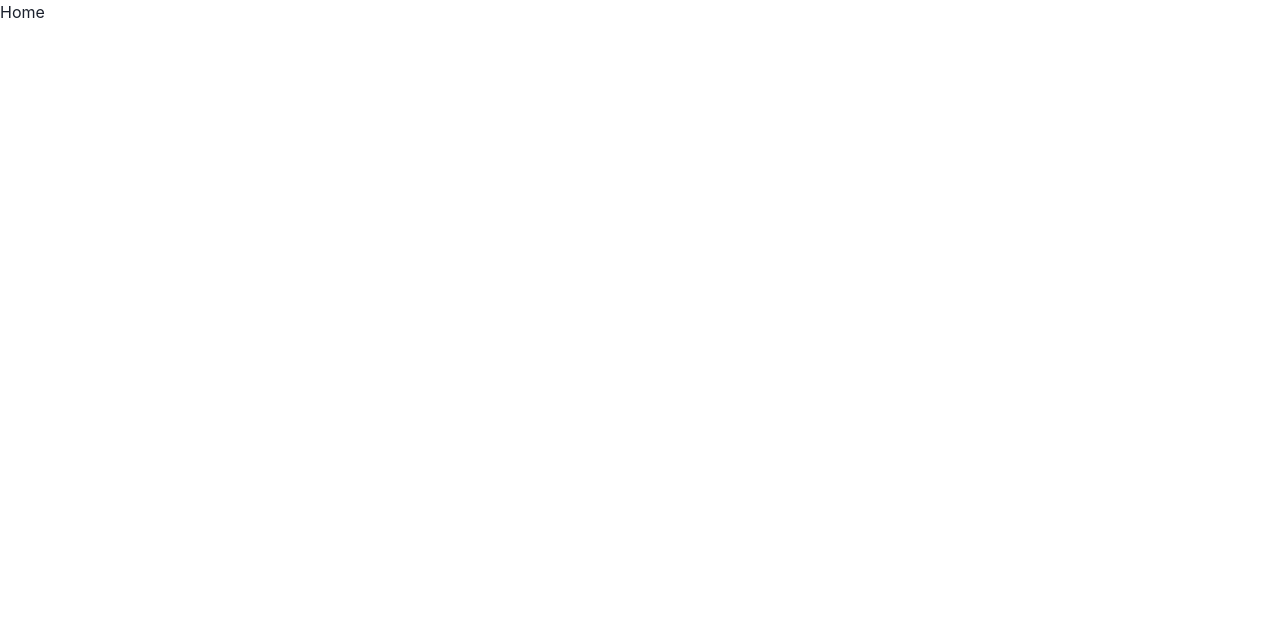
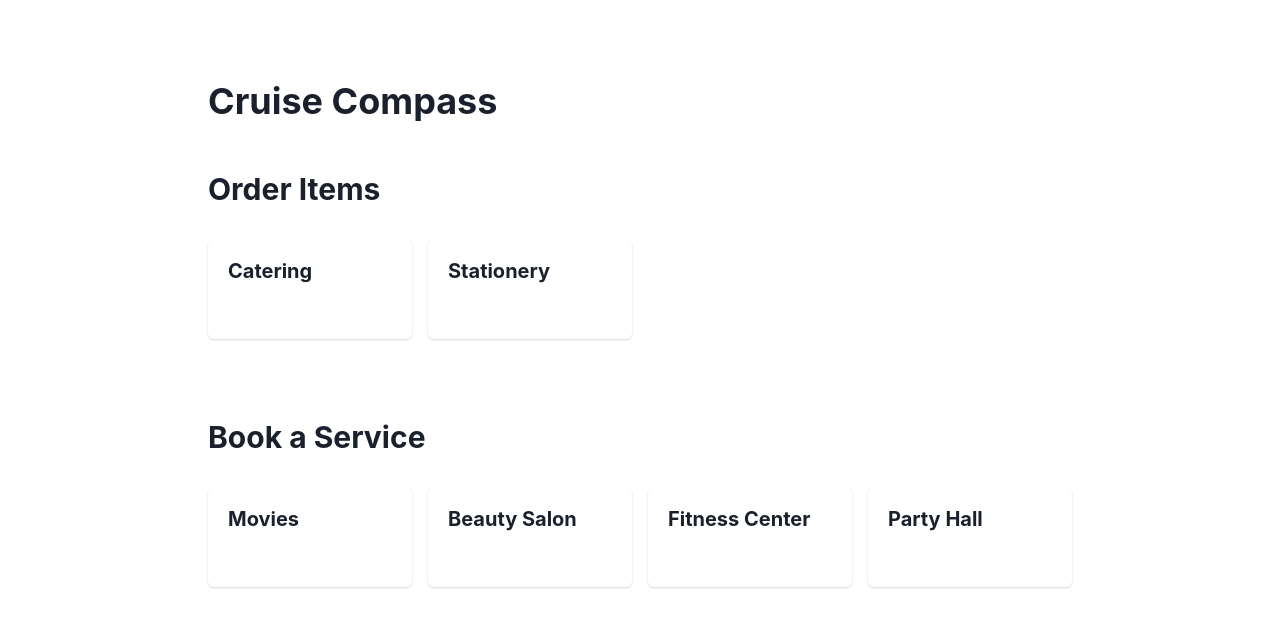
Before and after one commit to tanishkushwaha/cruise-compass, a React (Vite) app in the folder frontend/: page / in a window 1280 px wide. Shown: the top 626 px of the page. Built offline with nearby package versions, Linux system fonts and the light colour scheme.

Commit message:
Created home page

```diff
--- a/frontend/src/pages/Home.tsx
+++ b/frontend/src/pages/Home.tsx
@@ -1,8 +1,153 @@
-import React from 'react'
+import { useState } from "react"
+import { Container, Heading, Stack, Card, CardHeader, Box, Button, CardBody, CardFooter, SimpleGrid, Text } from '@chakra-ui/react'
 
 const Home = () => {
+  const [currentUser, setCurrentUser] = useState('Mdd')
+
   return (
-    <div>Home</div>
+    <>
+      {currentUser === 'ADMIN' ? (
+        <AdminHome />
+
+      ) : currentUser === 'MANAGER' ? (
+        <MangerHome />
+
+      ) : (
+        <VoyagerHome />
+
+      )}
+    </>
+  )
+}
+
+const AdminHome = () => {
+
+  return (
+    <Container maxW='5xl' p='5rem'>
+      <Heading mb='3rem' as='h1'>Dashboard</Heading>
+      <Stack direction='column' spacing='5rem'>
+        <Box>
+          <Heading mb='2rem' as='h2' size='lg'>Manage Voyagers</Heading>
+          <SimpleGrid spacing={4} templateColumns='repeat(auto-fill, minmax(200px, 1fr))'>
+            <Card minH={100} style={{ cursor: 'pointer' }} _hover={{ boxShadow: '0px 0px 10px rgba(0, 0, 0, 0.5)' }}>
+              <CardHeader>
+                <Heading size='md'>Voyager Details</Heading>
+              </CardHeader>
+            </Card>
+            <Card minH={100} style={{ cursor: 'pointer' }} _hover={{ boxShadow: '0px 0px 10px rgba(0, 0, 0, 0.5)' }}>
+              <CardHeader>
+                <Heading size='md'>Add New Voyager</Heading>
+              </CardHeader>
+            </Card>
+          </SimpleGrid>
+        </Box>
+        <Box>
+          <Heading mb='2rem' as='h2' size='lg'>Manage Menu Items</Heading>
+          <SimpleGrid spacing={4} templateColumns='repeat(auto-fill, minmax(200px, 1fr))'>
+            <Card minH={100} style={{ cursor: 'pointer' }} _hover={{ boxShadow: '0px 0px 10px rgba(0, 0, 0, 0.5)' }}>
+              <CardHeader>
+                <Heading size='md'>Catering</Heading>
+              </CardHeader>
+            </Card>
+            <Card minH={100} style={{ cursor: 'pointer' }} _hover={{ boxShadow: '0px 0px 10px rgba(0, 0, 0, 0.5)' }}>
+              <CardHeader>
+                <Heading size='md'>Stationery</Heading>
+              </CardHeader>
+            </Card>
+            <Card minH={100} style={{ cursor: 'pointer' }} _hover={{ boxShadow: '0px 0px 10px rgba(0, 0, 0, 0.5)' }}>
+              <CardHeader>
+                <Heading size='md'>Movies</Heading>
+              </CardHeader>
+            </Card>
+          </SimpleGrid>
+        </Box>
+      </Stack>
+    </Container>
+  )
+}
+
+const MangerHome = () => {
+  return (
+    <Container maxW='5xl' p='5rem'>
+      <Heading mb='3rem' as='h1'>Dashboard</Heading>
+      <Stack direction='column' spacing='5rem'>
+        <Box>
+          <Heading mb='2rem' as='h2' size='lg'>View Bookings</Heading>
+          <SimpleGrid spacing={4} templateColumns='repeat(auto-fill, minmax(200px, 1fr))'>
+            <Card minH={100} style={{ cursor: 'pointer' }} _hover={{ boxShadow: '0px 0px 10px rgba(0, 0, 0, 0.5)' }}>
+              <CardHeader>
+                <Heading size='md'>Movie Tickets</Heading>
+              </CardHeader>
+            </Card>
+            <Card minH={100} style={{ cursor: 'pointer' }} _hover={{ boxShadow: '0px 0px 10px rgba(0, 0, 0, 0.5)' }}>
+              <CardHeader>
+                <Heading size='md'>Beauty Salon</Heading>
+              </CardHeader>
+            </Card>
+            <Card minH={100} style={{ cursor: 'pointer' }} _hover={{ boxShadow: '0px 0px 10px rgba(0, 0, 0, 0.5)' }}>
+              <CardHeader>
+                <Heading size='md'>Fitness Center</Heading>
+              </CardHeader>
+            </Card>
+            <Card minH={100} style={{ cursor: 'pointer' }} _hover={{ boxShadow: '0px 0px 10px rgba(0, 0, 0, 0.5)' }}>
+              <CardHeader>
+                <Heading size='md'>Party Hall</Heading>
+              </CardHeader>
+            </Card>
+          </SimpleGrid>
+        </Box>
+      </Stack>
+    </Container>
+  )
+}
+
+const VoyagerHome = () => {
+  return (
+    <Container maxW='5xl' p='5rem'>
+      <Heading mb='3rem' as='h1'>Cruise Compass</Heading>
+      <Stack direction='column' spacing='5rem'>
+        <Box>
+          <Heading mb='2rem' as='h2' size='lg'>Order Items</Heading>
+          <SimpleGrid spacing={4} templateColumns='repeat(auto-fill, minmax(200px, 1fr))'>
+            <Card minH={100} style={{ cursor: 'pointer' }} _hover={{ boxShadow: '0px 0px 10px rgba(0, 0, 0, 0.5)' }}>
+              <CardHeader>
+                <Heading size='md'>Catering</Heading>
+              </CardHeader>
+            </Card>
+            <Card minH={100} style={{ cursor: 'pointer' }} _hover={{ boxShadow: '0px 0px 10px rgba(0, 0, 0, 0.5)' }}>
+              <CardHeader>
+                <Heading size='md'>Stationery</Heading>
+              </CardHeader>
+            </Card>
+          </SimpleGrid>
+        </Box>
+        <Box>
+          <Heading mb='2rem' as='h2' size='lg'>Book a Service</Heading>
+          <SimpleGrid spacing={4} templateColumns='repeat(auto-fill, minmax(200px, 1fr))'>
+            <Card minH={100} style={{ cursor: 'pointer' }} _hover={{ boxShadow: '0px 0px 10px rgba(0, 0, 0, 0.5)' }}>
+              <CardHeader>
+                <Heading size='md'>Movies</Heading>
+              </CardHeader>
+            </Card>
+            <Card minH={100} style={{ cursor: 'pointer' }} _hover={{ boxShadow: '0px 0px 10px rgba(0, 0, 0, 0.5)' }}>
+              <CardHeader>
+                <Heading size='md'>Beauty Salon</Heading>
+              </CardHeader>
+            </Card>
+            <Card minH={100} style={{ cursor: 'pointer' }} _hover={{ boxShadow: '0px 0px 10px rgba(0, 0, 0, 0.5)' }}>
+              <CardHeader>
+                <Heading size='md'>Fitness Center</Heading>
+              </CardHeader>
+            </Card>
+            <Card minH={100} style={{ cursor: 'pointer' }} _hover={{ boxShadow: '0px 0px 10px rgba(0, 0, 0, 0.5)' }}>
+              <CardHeader>
+                <Heading size='md'>Party Hall</Heading>
+              </CardHeader>
+            </Card>
+          </SimpleGrid>
+        </Box>
+      </Stack>
+    </Container>
   )
 }
 
```
